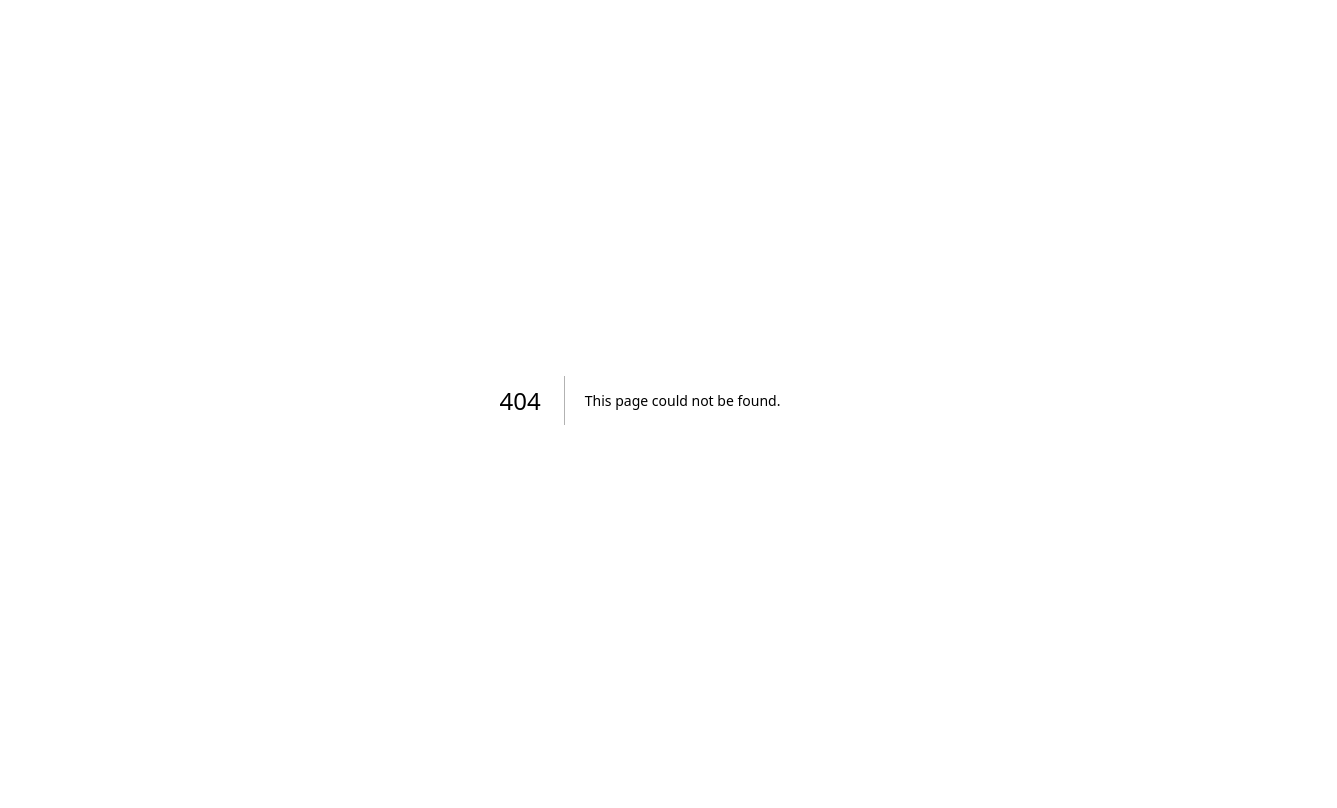
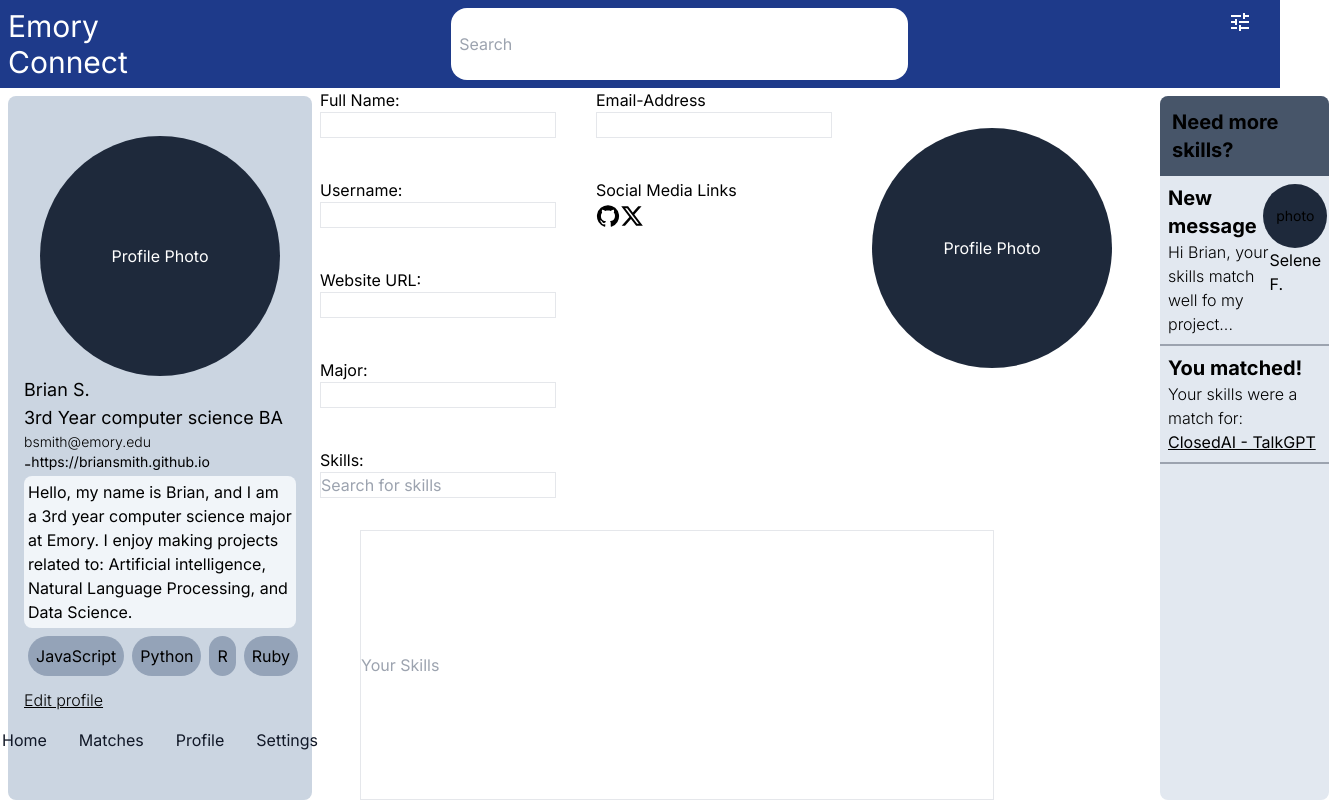
Before and after one commit to ZeshanZa/CS370-Project-, a Next.js app in the folder frontend/: page /profile in a window 1280 px wide. Before the commit this address had no page. Shown: the whole page, 1337 px wide, since content can reach past the window. Built offline with nearby package versions, Linux system fonts and the light colour scheme.

Commit message:
Profile page

```diff
--- /dev/null
+++ b/frontend/src/app/profile/page.tsx
@@ -0,0 +1,135 @@
+import React from 'react'
+import TuneIcon from '@mui/icons-material/Tune';
+import GitHubIcon from '@mui/icons-material/GitHub';
+import XIcon from '@mui/icons-material/X';
+
+
+function page() {
+  return (
+    <div className='w-full h-full'>
+        <div className='w-full p-2 flex flex-row justify-between bg-blue-900 text-white items-centerx'>
+            <text className='w-max text-3xl'> Emory Connect </text>
+            <input placeholder='Search' type='text' className='w-[100dvh] mx-80 rounded-2xl px-2' />
+            <span className='mr-5'><TuneIcon /></span>
+        </div>
+        <div className='w-full flex flex-row'>
+            <div className='w-3/12 p-2 h-[90dvh]'>
+                <div className='w-full h-full bg-slate-300 rounded-lg px-4'>
+                    <div className='w-full items-center justify-center flex'>
+                        <div className='rounded-full bg-slate-800 items-center h-60 w-60 flex justify-center mt-10 text-white'>
+                            Profile Photo
+                        </div>
+                    </div>
+                    <div className='flex flex-col'>
+                        <text className='text-lg'>Brian S.</text>
+                        <text className='text-lg'>3rd Year computer science BA</text>
+                        <text className='text-sm font-light'>bsmith@emory.edu</text>
+                        <div className='flex flex-row'>
+                            <text> - </text>
+                            <text className='text-sm'> https://briansmith.github.io </text>
+                        </div>
+                        <div className='whitespace-pre-line p-1 bg-slate-100 font-md rounded-lg break-words'>
+                            Hello, my name is Brian, and I am a 3rd year computer science major at Emory. I enjoy making projects related to:
+                            Artificial intelligence, Natural Language Processing, and Data Science.
+                        </div>
+                        <div className='w-full mt-2 flex flex-row'>
+                            <div className='rounded-full bg-slate-400 p-2 mx-1 items-center'>
+                                JavaScript
+                            </div>
+                            <div className='rounded-full bg-slate-400 p-2 mx-1 items-center'>
+                                Python
+                            </div>
+                            <div className='rounded-full bg-slate-400 p-2 mx-1 items-center'>
+                                R
+                            </div>
+                            <div className='rounded-full bg-slate-400 p-2 mx-1 items-center'>
+                                Ruby
+                            </div>
+                        </div>
+                        <text className='underline font-light mt-3'> Edit profile </text>
+                        <div className="flex justify-center space-x-4 py-2">
+                        <a href="/mainpage" className="block p-2 text-center text-gray-900 rounded hover:bg-gray-200">Home</a>
+                        <a href="/matches" className="block p-2 text-center text-gray-900 rounded hover:bg-gray-200">Matches</a>
+                        <a href="/profile" className="block p-2 text-center text-gray-900 rounded hover:bg-gray-200">Profile</a>
+                         <a href="/setpage" className="block p-2 text-center text-gray-900 rounded hover:bg-gray-200">Settings</a>
+                        </div>
+                    </div>
+                </div>
+            </div>
+            <div className="userPersonalInfo" style={{ display: 'flex'}}>
+                <div style={{ flex: '1', marginRight: '40px' }}>
+                    <div style={{ marginBottom: "40px"}}>
+                        <p>Full Name:</p>
+                        <input type="text" className='border 1px solid #ccc borderRadius 4px'/>
+                    </div >
+                    <div style={{ marginBottom: "40px"}}>
+                        <p>Username:</p>
+                        <input type="text" className='border 1px solid #ccc borderRadius 4px'/>
+                    </div>
+                    <div style={{ marginBottom: "40px"}}>
+                        <p>Website URL:</p>
+                        <input type="text" className='border 1px solid #ccc borderRadius 4px'/>
+                    </div>
+                    <div style={{ marginBottom: "40px"}}>
+                        <p>Major:</p>
+                        <input className='border 1px solid #ccc borderRadius 4px' type="text"/>
+                    </div>
+                    <div style={{ marginBottom: "40px"}}>
+                        <p>Skills:</p>
+                        <input type="text" placeholder="Search for skills" className='border 1px solid #ccc borderRadius 4px mb-1'/>
+                    </div>
+                </div>
+                <div style={{ flex: '1', marginRight: "40px"}}>
+                    <div className="order-2" style={{ marginBottom: "40px" }}>
+                        <p>Email-Address</p>
+                        <input type="text" className='border 1px solid #ccc borderRadius 4px'/>
+                    </div>
+                    <div>
+                        <p>Social Media Links</p>
+                        <GitHubIcon />
+                        <XIcon />
+                    </div>
+                </div>
+                <div style={{ flex: '1', marginRight: "40px"}}>
+                    <div className='rounded-full bg-slate-800 items-center h-60 w-60 flex justify-center mt-10 text-white'>
+                        Profile Photo
+                    </div>
+                </div>
+            </div>
+            <div style={{ position: 'absolute', bottom: '0', width: '50%'}}>
+                <input type="text" placeholder="Your Skills" className='border 1px solid #ccc borderRadius 4px' style={{ width: '99%', marginLeft: '360px', height: '270px'}}/>
+            </div>
+            <div className='w-2/12 p-2 h-[90dvh]'>
+                <div className='bg-slate-200 h-full rounded-lg'>
+                    <div className='w-full text-xl font-bold bg-slate-600 rounded-t-lg p-3'>
+                        Need more skills?
+                    </div>
+                    <div className='w-full'>
+                        <div className='w-full flex flex-row border-b-2 border-gray-400 p-2'>
+                            <div className='w-2/3 flex flex-col'>
+                                <text className='text-xl font-bold'>New message</text>
+                                <text className='break-words font-light'> Hi Brian, your skills match well fo my project... </text>
+                            </div>
+                            <div className='w-1/3 flex flex-col items-center'>
+                                <div className='w-16 h-16 bg-slate-800 flex justify-center items-center rounded-full text-sm'>
+                                    photo
+                                </div>
+                                <text> Selene F. </text>
+                            </div>
+                        </div>
+                        <div className='w-full flex flex-col border-b-2 border-gray-400 p-2'>
+                            <text className='text-xl font-bold'>You matched!</text>
+                            <text className='font-light'>Your skills were a match for:</text>
+                            <text className='underline'>ClosedAI - TalkGPT</text>
+                        </div>
+                    </div>
+                </div>
+            </div>
+         </div>
+    </div>
+
+
+    )
+}
+
+export default page
```
